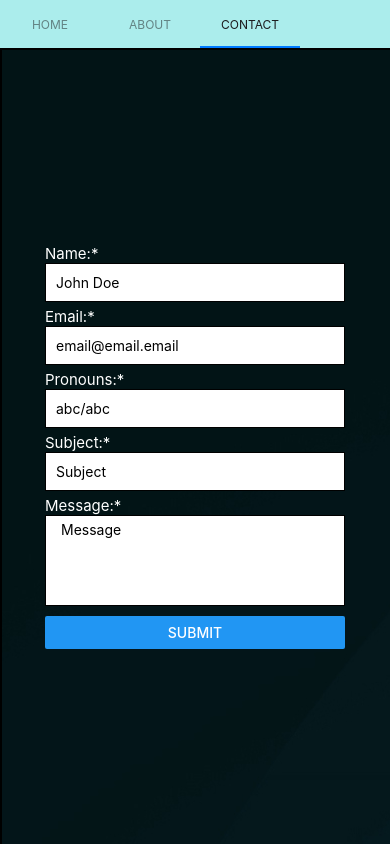
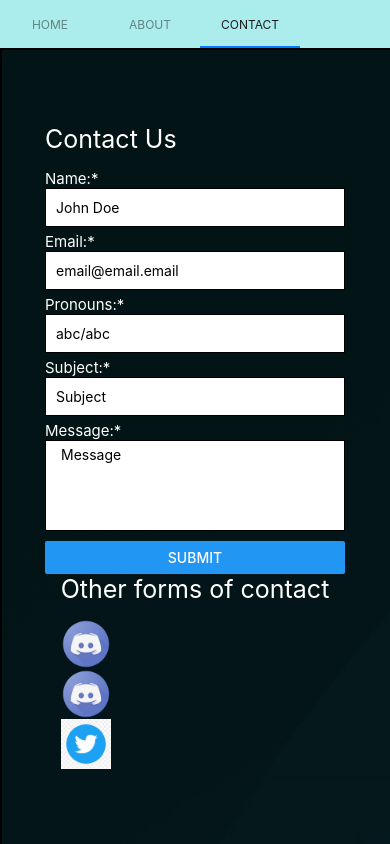
Before and after one commit to Project-Eris-Esports/website, a React Native app in the folder frontend/: screen /Contact in a window 390 px wide. Built offline with nearby package versions, Linux system fonts and the light colour scheme.

Commit message:
Contact page alt form of contact adjustments

```diff
--- a/frontend/Pages/Contact.js
+++ b/frontend/Pages/Contact.js
@@ -1,6 +1,8 @@
 import React from 'react';
-import { ImageBackground, StyleSheet, Text, TextInput, View, Button } from 'react-native';
+import { Image, ImageBackground, StyleSheet, Text, TextInput, View, Button } from 'react-native';
 import { useForm, Controller } from "react-hook-form";
+import Branding from '../Utilities/Color';
+import { Link } from '@react-navigation/native';
 
 const ContactScreen = () => {
     const { control, handleSubmit, formState: { errors } } = useForm({
@@ -16,6 +18,9 @@ const ContactScreen = () => {
     return (
         <ImageBackground source={ require('../assets/images/ErisBackground.jpg') } style={styles.container}>
             <View>
+
+            <Text style={styles.title}>Contact Us</Text>
+
             {/* Name Field */}
             <Text style={styles.label}>Name:*</Text>
                 <Controller
@@ -131,8 +136,20 @@ const ContactScreen = () => {
 
                     {errors.Message && <Text style={styles.errors}>Please enter vaild Message.</Text>}
 
-                    <Button title="Submit" onPress={handleSubmit(onSubmit)} />
+                    <Button style={styles.btn} title="Submit" onPress={handleSubmit(onSubmit)} />
             </View>
+
+
+            <View>
+                <Text style={styles.title}>Other forms of contact</Text>
+            {/* Discord Primary */}
+                <Image style={styles.image} source={require('../assets/Images/discord_logo.png')} />
+            {/* Discord Events */}
+                <Image style={styles.image} source={require('../assets/Images/discord_logo.png')} />
+            {/* Twitter */}
+                <Image style={styles.image} source={require('../assets/Images/twitter_logo.png')} />
+            </View>
+
         </ImageBackground>
     )
 }
@@ -144,15 +161,17 @@ const styles = StyleSheet.create({
         justifyContent: "center",
         borderWidth: 2,
     },
+    title: {
+        fontSize: 25,
+        color: Branding.ERIS_WHITE,
+        paddingBottom: 15,
+    },
     label: {
         fontSize: 15,
-        color: "#FFFFFF"
+        color: Branding.ERIS_WHITE,
     },
-    // contact: {
-    //     color: '#FFFFFF',
-    // },
     input: {
-        backgroundColor: "#FFFFFF",
+        backgroundColor: Branding.ERIS_WHITE,
         borderWidth: 1,
         width: 300,
         marginBottom: 5,
@@ -162,7 +181,7 @@ const styles = StyleSheet.create({
         color: "Black"
     },
     message: {
-        backgroundColor: "#FFFFFF",
+        backgroundColor: Branding.ERIS_WHITE,
         borderWidth: 1,
         width: 300,
         marginBottom: 10,
@@ -173,7 +192,14 @@ const styles = StyleSheet.create({
     errors: {
         color: "red",
         marginBottom: 5,
-    }
+    },
+    btn: {
+        backgroundColor: Branding.ERIS_GREEN,
+    },
+    image: {
+        height: 50,
+        width: 50,
+    },
 })
 
 export default ContactScreen;
--- /dev/null
+++ b/frontend/Utilities/Color.js
@@ -0,0 +1,10 @@
+const Branding =
+
+{
+    ERIS_WHITE : '#FFFFFF',
+    ERIS_BLACK : '#050F0F',
+    ERIS_GREEN : '#248485',
+    ERIS_BLUE  : '#ABEDEC',
+}
+
+export default Branding;
```
Also changed, not shown: frontend/assets/Images/discord_logo.png (added), frontend/assets/Images/twitter_logo.png (added).
